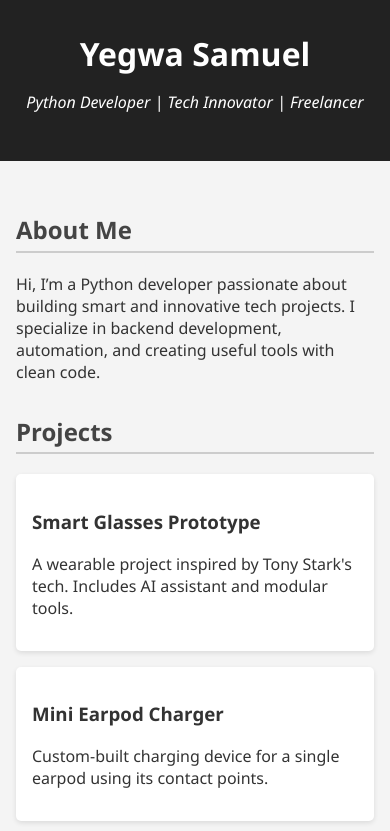
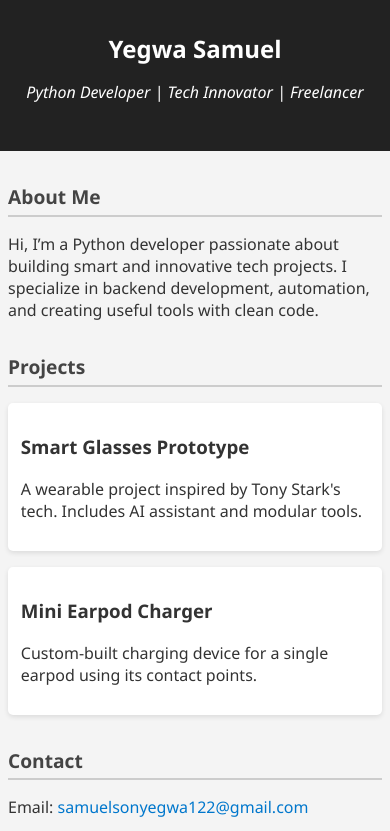
Before and after one commit to yegwason/Yegwa-samuel-website, a plain HTML site: page index.html in a window 390 px wide. Shown: the top 831 px of the page. Drawn offline with Linux system fonts and the light colour scheme.

Commit message:
Update index.html

```diff
--- a/index.html
+++ b/index.html
@@ -56,6 +56,23 @@
   a {
     color: #0077cc;
     text-decoration: none;
+    word-break: break-word;
+  }
+
+  /* Mobile Responsive Adjustments */
+  @media (max-width: 600px) {
+    header h1 {
+      font-size: 1.5rem;
+    }
+    .container {
+      padding: 1rem 0.5rem;
+    }
+    .section h2 {
+      font-size: 1.2rem;
+    }
+    .project {
+      padding: 0.8rem;
+    }
   }
 </style>
 </head>
```
Lines whose indentation alone changed are shown as unchanged.
